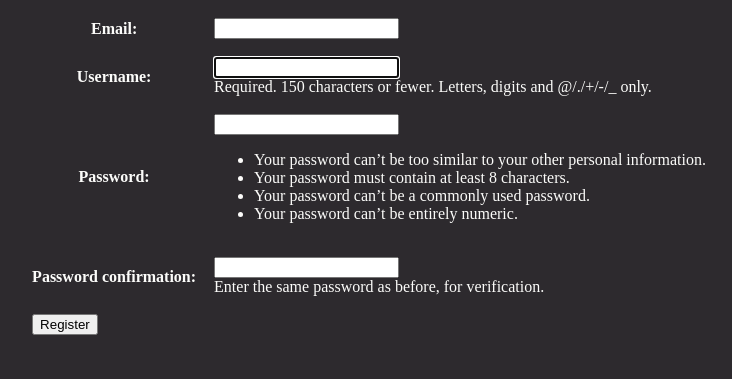
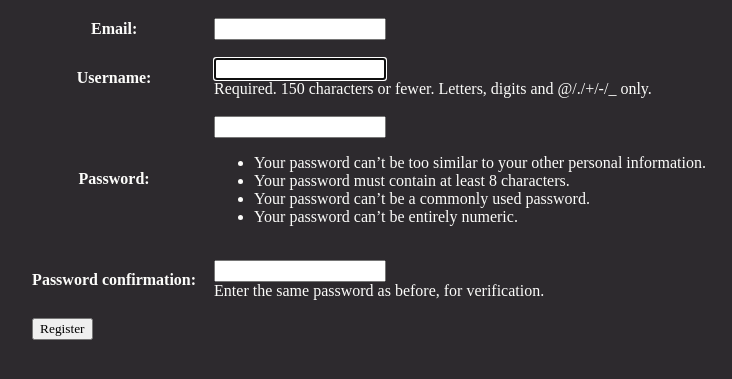
Before and after one commit to TOP-Python224/_scripts, a Django app: page /register/ in a window 1280 px wide. Shown: the top 379 px of the page, without its empty margins (271-1003 px from the left). Run offline with Django 4.2, Linux system fonts and the light colour scheme; parts of the project's set-up code (start-up, migrations or seed data) failed here and were passed over.

Commit message:
размещение статических файлов и их использование

```diff
--- /dev/null
+++ b/django/academy/accounts/static/css/accounts_fonts.css
@@ -0,0 +1,11 @@
+label {
+    font-family: 'Cuprum';
+}
+
+input {
+    font-family: 'Fira Mono';
+}
+
+.helptext {
+    font-family: 'Corbel Light';
+}
--- a/django/academy/accounts/templates/accounts/register.html
+++ b/django/academy/accounts/templates/accounts/register.html
@@ -1,4 +1,11 @@
 {% extends base_template|default:"base.html" %}
+
+{% load static %}
+
+
+{% block head_extra %}
+  <link rel="stylesheet" href="{% static 'css/accounts_fonts.css' %}">
+{% endblock head_extra %}
 
 
 {% block base_header %}
--- a/django/academy/core/settings.py
+++ b/django/academy/core/settings.py
@@ -127,6 +127,10 @@ USE_TZ = True
 # https://docs.djangoproject.com/en/4.1/howto/static-files/
 
 STATIC_URL = 'static/'
+STATICFILES_DIRS = [
+    BASE_DIR / 'static',
+]
+
 
 # Default primary key field type
 # https://docs.djangoproject.com/en/4.1/ref/settings/#default-auto-field
--- /dev/null
+++ b/django/academy/static/css/base.css
@@ -0,0 +1,12 @@
+body {
+    background: #2d2a2e;
+    color: #fcfcfa;
+}
+
+a:active {
+    color: #f7ad24;
+}
+
+a {
+    color: #bba171;
+}
--- /dev/null
+++ b/django/academy/static/css/menu.css
@@ -0,0 +1,4 @@
+.top_menu {
+    background-image: url('../img/menu_pattern.svg');
+    background-repeat: repeat;
+}
--- a/django/academy/templates/base.html
+++ b/django/academy/templates/base.html
@@ -4,21 +4,15 @@
     <meta charset="UTF-8">
     <title>{{ page_title|default:"ITMO" }}</title>
 
-    <style type="text/css">
-      body {
-        background: #2d2a2e;
-        color: #fcfcfa;
-      }
-      a:active {
-        color: #f7ad24;
-      }
-      a {
-        color: #bba171;
-      }
+    {% load static %}
+    <link rel="stylesheet" href="{% static 'css/base.css' %}">
+    <link rel="stylesheet" href="{% static 'css/menu.css' %}">
+    {% for style in extra_styles|default:"" %}
+      <link rel="stylesheet" href="{% static style %}">
+    {% endfor %}
 
-      {% block extra_styles %}
-      {% endblock extra_styles %}
-    </style>
+    {% block head_extra %}
+    {% endblock head_extra %}
 
   </head>
   <body>
--- a/django/academy/templates/menu/top.html
+++ b/django/academy/templates/menu/top.html
@@ -1,3 +1,4 @@
+<div class="top_menu">
   <table cellpadding="20">
     <tr>
       <td>
@@ -26,3 +27,4 @@
       </td>
     </tr>
   </table>
+</div>
```
Also changed, not shown: django/academy/accounts/templates/accounts/login.html (+7 -0 lines), django/academy/accounts/static/fonts/Corbel Light.ttf (added), django/academy/accounts/static/fonts/Cuprum Regular.ttf (added), django/academy/accounts/static/fonts/Fira Mono Regular.ttf (added), django/academy/static/img/menu_pattern.svg (added). Lines whose indentation alone changed are shown as unchanged.
